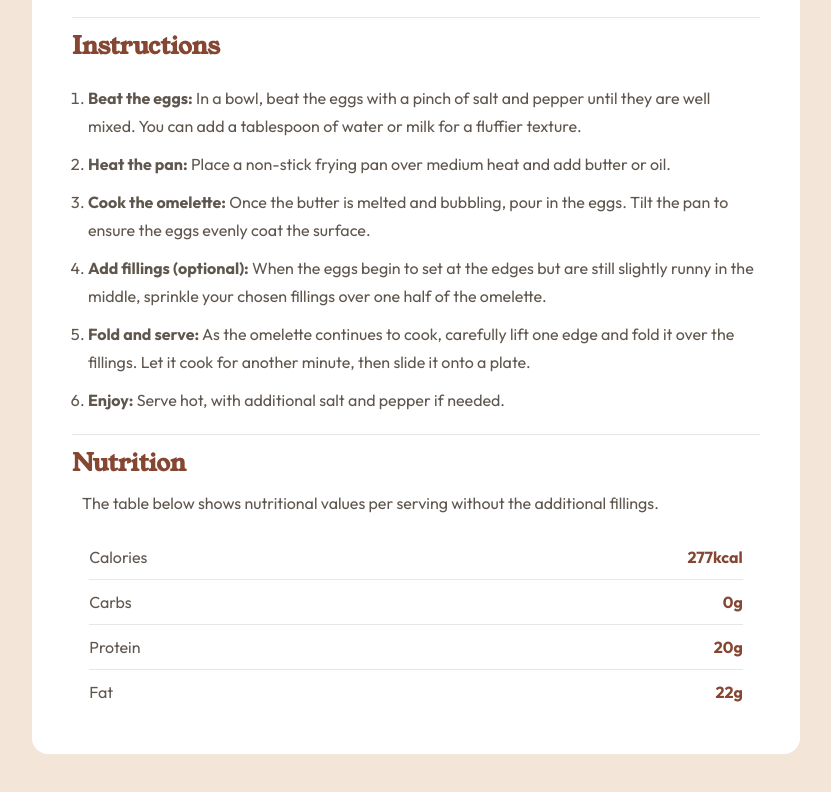
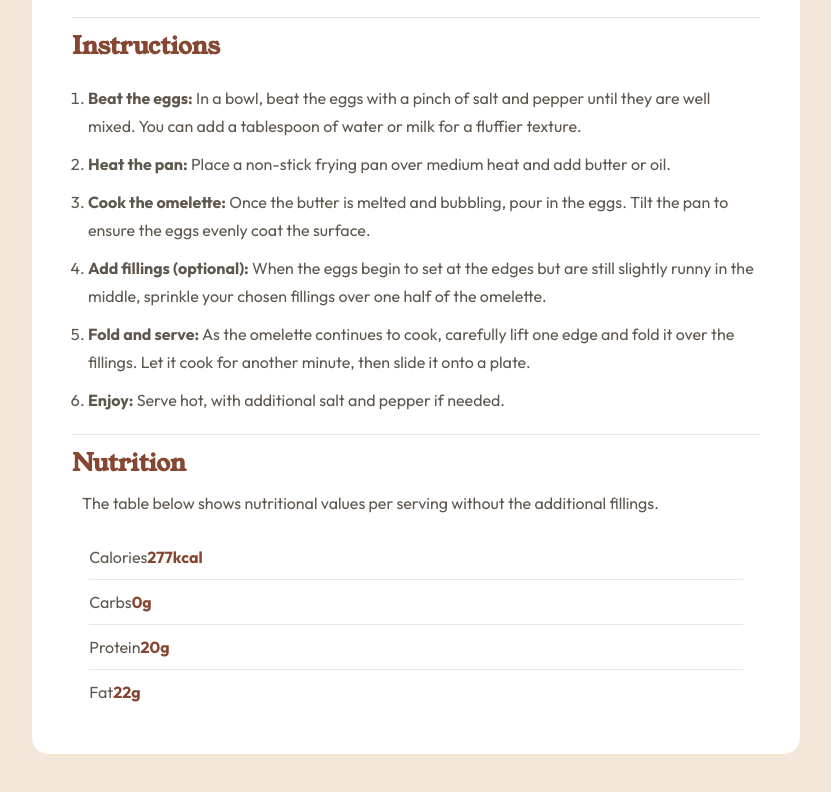
Before and after one commit to Shubhankar-Nayak/Recipe-Page-using-TailwindCSS, a plain HTML site: page index.html in a window 1280 px wide. Shown: the part 984-1776 px from the top of the page, without its empty margins (224-1055 px from the left). Drawn offline with nearby package versions, Linux system fonts and the light colour scheme.

Commit message:
Update index.html

```diff
--- a/index.html
+++ b/index.html
@@ -81,13 +81,13 @@
           <h3 class="text-Brown800 text-[24px] md:text-[30px] py-[10px] md:py-[15px] font-bold">Nutrition</h3>
           <p class="pl-[10px] pb-[20px] text-Stone600">The table below shows nutritional values per serving without the additional fillings.</p>
           <ul class="w-[95%] mx-auto text-Stone600">
-            <li class="py-[10px] flex justify-between"><p>Calories</p> <p class="text-Brown800 font-bold">277kcal</p></li>
+            <li class="py-[10px] flex"><p>Calories</p> <p class="text-Brown800 font-bold">277kcal</p></li>
             <hr>
-            <li class="py-[10px] flex justify-between"><p>Carbs</p> <p class="text-Brown800 font-bold">0g</p></li>
+            <li class="py-[10px] flex"><p>Carbs</p> <p class="text-Brown800 font-bold">0g</p></li>
             <hr>
-            <li class="py-[10px] flex justify-between"><p>Protein</p> <p class="text-Brown800 font-bold">20g</p></li>
+            <li class="py-[10px] flex"><p>Protein</p> <p class="text-Brown800 font-bold">20g</p></li>
             <hr>
-            <li class="py-[10px] flex justify-between"><p>Fat</p> <p class="text-Brown800 font-bold">22g</p></li>
+            <li class="py-[10px] flex"><p>Fat</p> <p class="text-Brown800 font-bold">22g</p></li>
           </ul>
         </div>
     </div>
```
